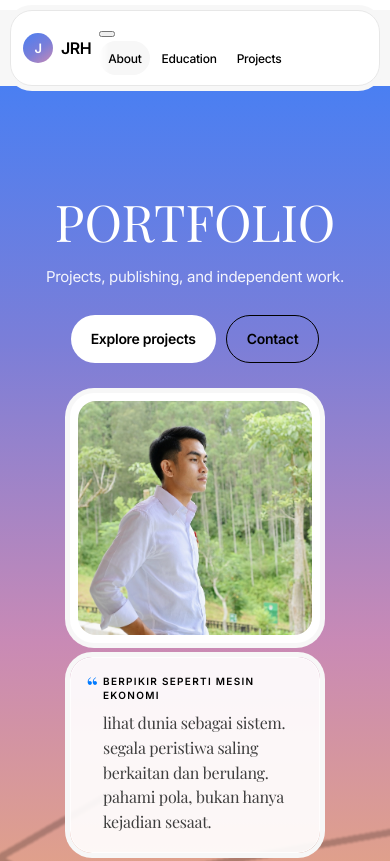
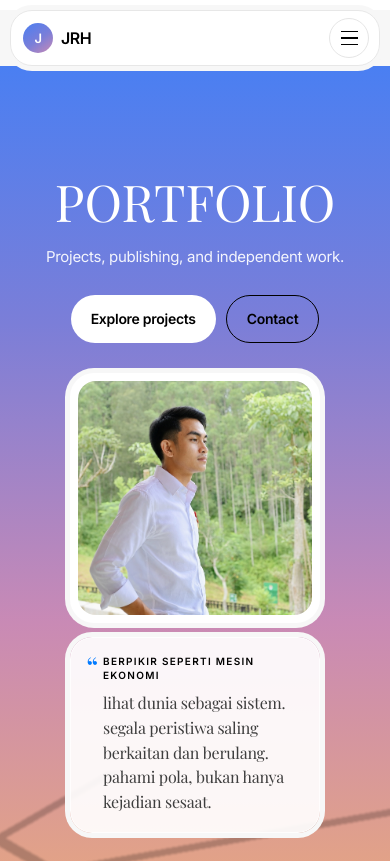
Before and after one commit to LionerHakim/JRHs, a React (Vite) app: page / in a window 390 px wide. Shown: the top 861 px of the page. Built offline with nearby package versions, Linux system fonts and the light colour scheme.

Commit message:
Use vertical dropdown navigation menu

```diff
--- a/src/index.css
+++ b/src/index.css
@@ -1468,3 +1468,100 @@ main {
   .project:hover { padding-left: 18px; }
   .contact-card { padding: 24px 18px; }
 }
+
+
+/* Standard menu navigation — vertical dropdown, with room for future music control */
+.nav {
+  grid-template-columns: 1fr auto;
+  gap: 16px;
+}
+.wordmark { justify-self: start; }
+.nav-actions {
+  position: relative;
+  display: flex;
+  align-items: center;
+  justify-content: flex-end;
+}
+.menu-toggle {
+  width: 42px;
+  height: 42px;
+  display: grid;
+  place-content: center;
+  gap: 5px;
+  padding: 0;
+  border: 1px solid #e5e5e5;
+  border-radius: 50%;
+  background: #fff;
+  color: #000;
+  cursor: pointer;
+  transition: background-color 180ms ease, transform 180ms var(--ease-ios), border-color 180ms ease;
+}
+.menu-toggle span {
+  width: 17px;
+  height: 1.5px;
+  display: block;
+  background: currentColor;
+  transition: transform 180ms var(--ease-ios), opacity 180ms ease;
+}
+.menu-toggle:hover,
+.menu-toggle:focus-visible { background: var(--surface); border-color: #000; transform: translateY(-1px); }
+.menu-toggle.is-open span:nth-child(1) { transform: translateY(6.5px) rotate(45deg); }
+.menu-toggle.is-open span:nth-child(2) { opacity: 0; }
+.menu-toggle.is-open span:nth-child(3) { transform: translateY(-6.5px) rotate(-45deg); }
+.nav-actions nav {
+  position: absolute;
+  top: calc(100% + 12px);
+  right: 0;
+  width: min(260px, calc(100vw - 32px));
+  display: grid;
+  gap: 4px;
+  padding: 8px;
+  border: 1px solid #e7e7e7;
+  border-radius: 22px;
+  background: #fff;
+  box-shadow: 0 0 0 5px #f7f7f7;
+  opacity: 0;
+  visibility: hidden;
+  transform: translateY(-6px) scale(.98);
+  transform-origin: top right;
+  pointer-events: none;
+  transition: opacity 160ms ease, transform 180ms var(--ease-ios), visibility 160ms ease;
+}
+.nav-actions nav.is-open {
+  opacity: 1;
+  visibility: visible;
+  transform: translateY(0) scale(1);
+  pointer-events: auto;
+}
+.nav-actions nav a {
+  min-height: 44px;
+  display: flex;
+  align-items: center;
+  justify-content: space-between;
+  padding: 0 14px;
+  border-radius: 14px;
+  color: #000;
+  font-size: 14px;
+  font-weight: 500;
+  text-decoration: none;
+}
+.nav-actions nav a:hover,
+.nav-actions nav a:focus-visible { background: #f7f7f7; opacity: 1; }
+.nav-actions nav a.is-active { background: #f7f7f7; color: #000; }
+.nav-actions nav a.is-active::after { display: none; }
+
+@media (max-width: 760px) {
+  .nav {
+    top: 10px;
+    width: calc(100% - 20px);
+    margin-top: 10px;
+    min-height: 54px;
+    grid-template-columns: 1fr auto;
+    padding: 7px 10px 7px 12px;
+  }
+  .menu-toggle { width: 40px; height: 40px; }
+  .nav-actions nav {
+    top: calc(100% + 10px);
+    width: min(240px, calc(100vw - 28px));
+  }
+}
```
